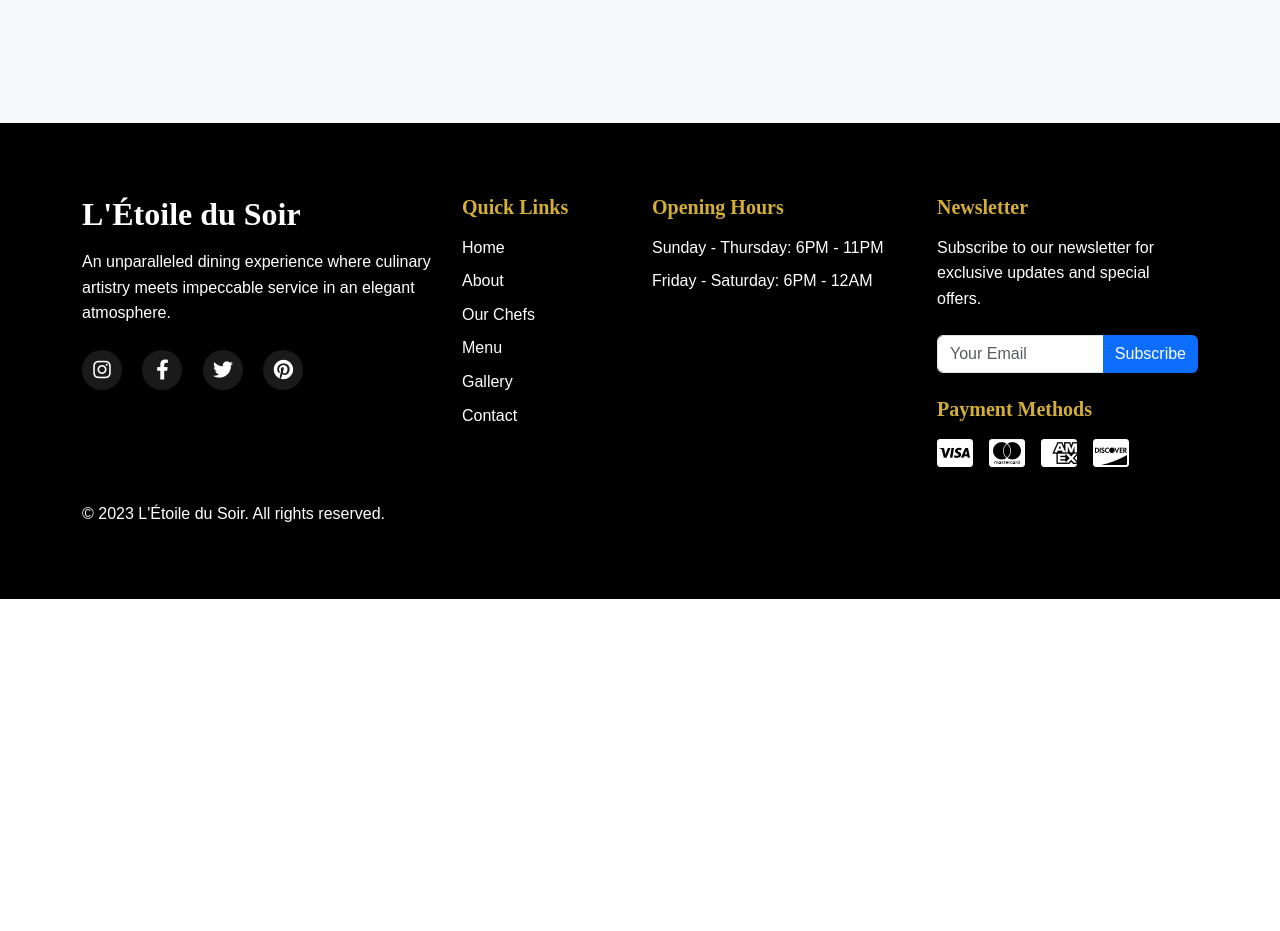
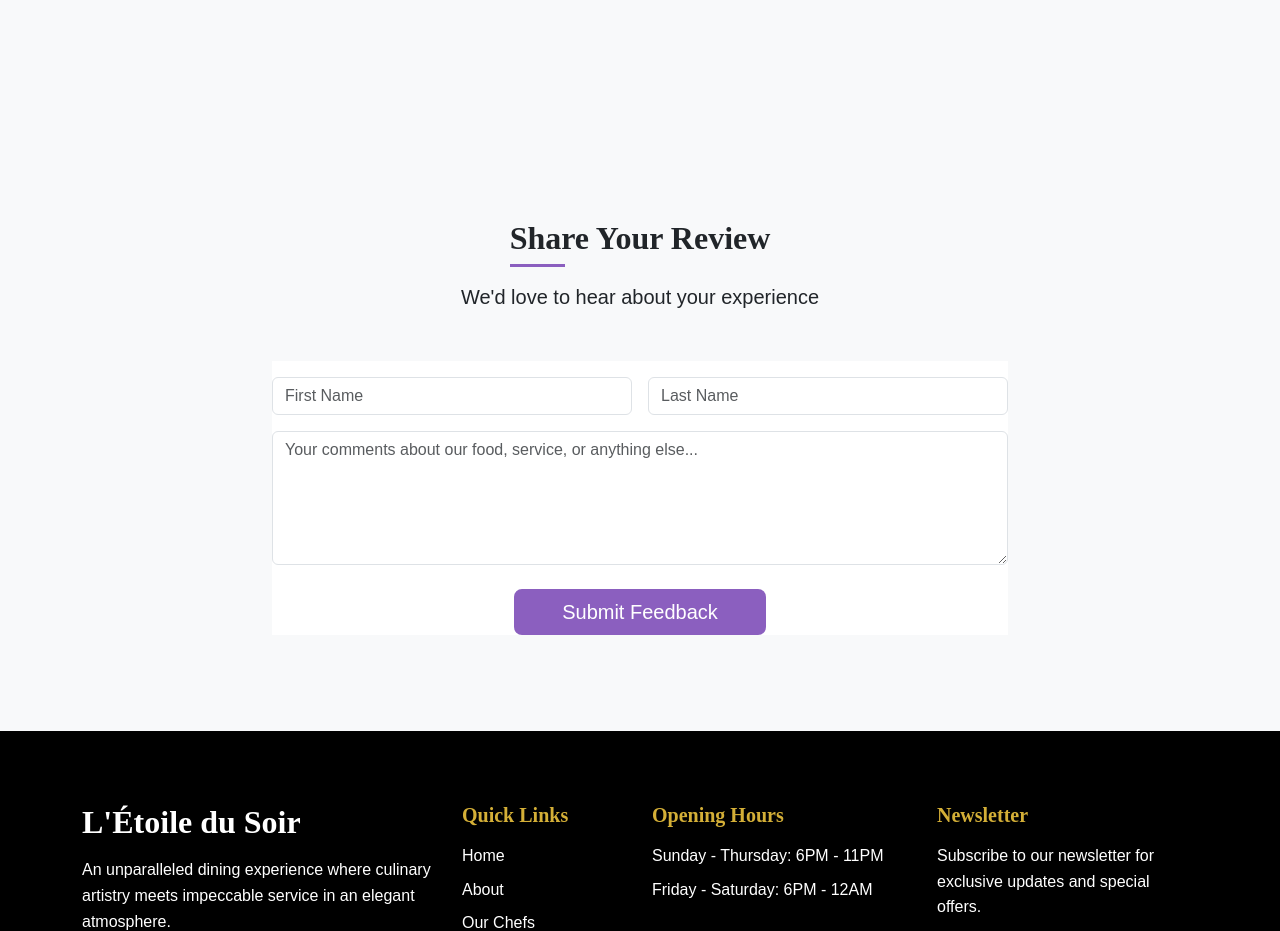
Before and after one commit to Hamdy-Tamer/Responsive-Restaurant-Website-Using-BootStrap, a plain HTML site: page index.html in a window 1280 px wide. Shown: the part 10800-11731 px from the top of the page. Before the commit the page ends 11399 px from the top, so only its background shows below. Drawn offline with nearby package versions, Linux system fonts and the light colour scheme; grey boxes are pictures that could not be loaded.

Commit message:
Update index.html

```diff
--- a/index.html
+++ b/index.html
@@ -2492,7 +2492,7 @@
                                 </select>
                             </div>
                             <div class="col-md-6">
-                                <input type="date" class="form-control" required>
+                                <input type="date" class="form-control" id="reservationDate" required>
                             </div>
                             <div class="col-md-6">
                                 <input type="time" class="form-control" required>
@@ -2573,6 +2573,42 @@
         </div>
     </section>
     <!-- Contact Section Ends -->
+
+<!--==================================================================================================================================================================================================================-->
+
+<!-- Comments Section Starts -->
+<section id="comments" class="py-5 bg-light">
+    <div class="container py-5">
+        <div class="row justify-content-center">
+            <div class="col-lg-8 text-center mb-5">
+                <h2 class="section-title fw-bold">Share Your Review</h2>
+                <p class="lead">We'd love to hear about your experience</p>
+            </div>
+        </div>
+
+        <div class="row justify-content-center">
+            <div class="col-lg-8">
+                <form class="comment-form bg-white">
+                    <div class="row g-3">
+                        <div class="col-md-6">
+                            <input type="text" class="form-control" placeholder="First Name" required>
+                        </div>
+                        <div class="col-md-6">
+                            <input type="text" class="form-control" placeholder="Last Name" required>
+                        </div>
+                        <div class="col-12">
+                            <textarea class="form-control" rows="5" placeholder="Your comments about our food, service, or anything else..." required></textarea>
+                        </div>
+                        <div class="col-12 text-center mt-4">
+                            <button type="submit" class="btn btn-reservation text-white btn-lg px-5 border-0">Submit Feedback</button>
+                        </div>
+                    </div>
+                </form>
+            </div>
+        </div>
+    </div>
+</section>
+<!-- Comments Section Ends -->
 
 <!--==================================================================================================================================================================================================================-->
 
```
